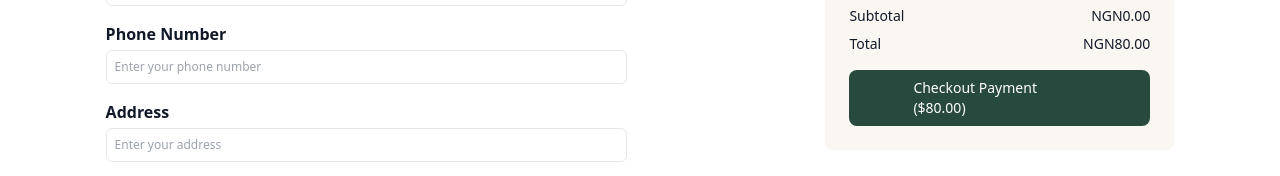
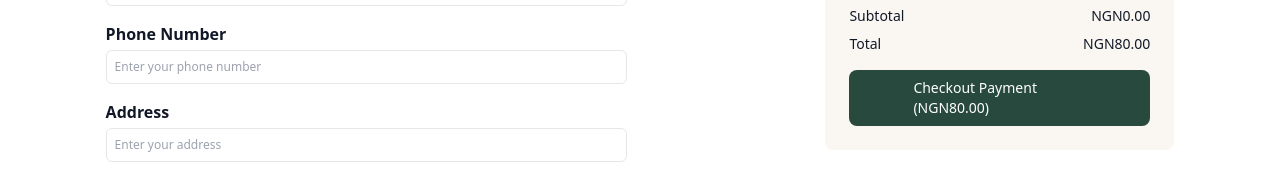
Before and after one commit to EA-Emerson/my-app, a React (Create React App) app: page /checkout in a window 1280 px wide. Shown: the part 270-446 px from the top of the page. Built offline with nearby package versions, Linux system fonts and the light colour scheme; no server answers.

Commit message:
changed currency in checkout

```diff
--- a/src/pages/checkout.jsx
+++ b/src/pages/checkout.jsx
@@ -141,7 +141,7 @@ const Checkout = ({ cartItems }) => {
               to="/payment"
               className="items-center px-[5vw] text-sm bg-[#27493E] text-white py-2 rounded-lg"
             >
-              Checkout Payment (${grandTotal.toFixed(2)})
+              Checkout Payment (NGN{grandTotal.toFixed(2)})
             </Link>
           </div>
         </div>
```
